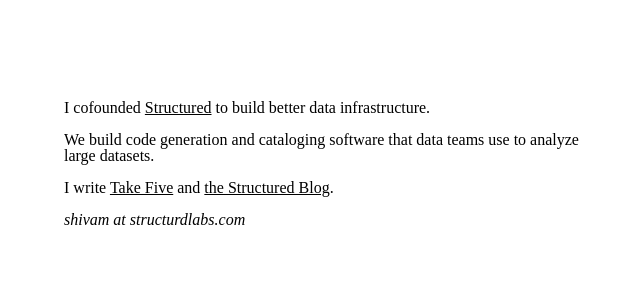
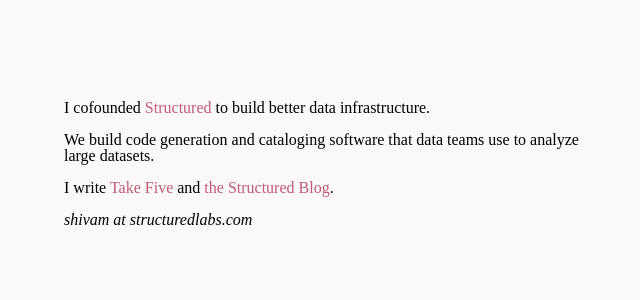
Before and after one commit to shivam-singhal/shivam-singhal.github.io, a Jekyll site: the page built from index.md, in a window 1280 px wide. Shown: the top 300 px of the page, without its empty margins (301-941 px from the left). Built offline with Jekyll 4.4.1, drawn with Linux system fonts in a browser that asks for light colours.

Commit message:
nit + colors

```diff
--- a/index.md
+++ b/index.md
@@ -2,10 +2,10 @@
 layout: default
 ---
 
-I cofounded [Structured](structuredlabs.com) to build better data infrastructure.
+I cofounded [Structured](https://www.structuredlabs.com) to build better data infrastructure.
 
 We build code generation and cataloging software that data teams use to analyze large datasets.
 
 I write [Take Five](https://shivamsinghal.substack.com/) and [the Structured Blog](https://structuredlabs.substack.com/).
 
-*shivam at structurdlabs.com*
+*shivam at structuredlabs.com*
--- a/style.css
+++ b/style.css
@@ -9,6 +9,7 @@
     margin: 100px auto 40px auto;
     padding: 0 40px;
     color: #000;
+    background-color: #FAF9F7;
 }
 
 h1 {
@@ -18,18 +19,18 @@
 }
 
 a {
-    color: #000;
-    text-decoration: underline;
+    color: #C15B78;
+    text-decoration: none;
 }
 
 /* This keeps links black even after visiting */
 a:visited {
-    color: #000;
+    color: #C15B78;
 }
 
 /* Optional: This keeps links black when hovering */
 a:hover {
-    color: #000;
+    color: #F4A460;
 }
 
 ul {
```
